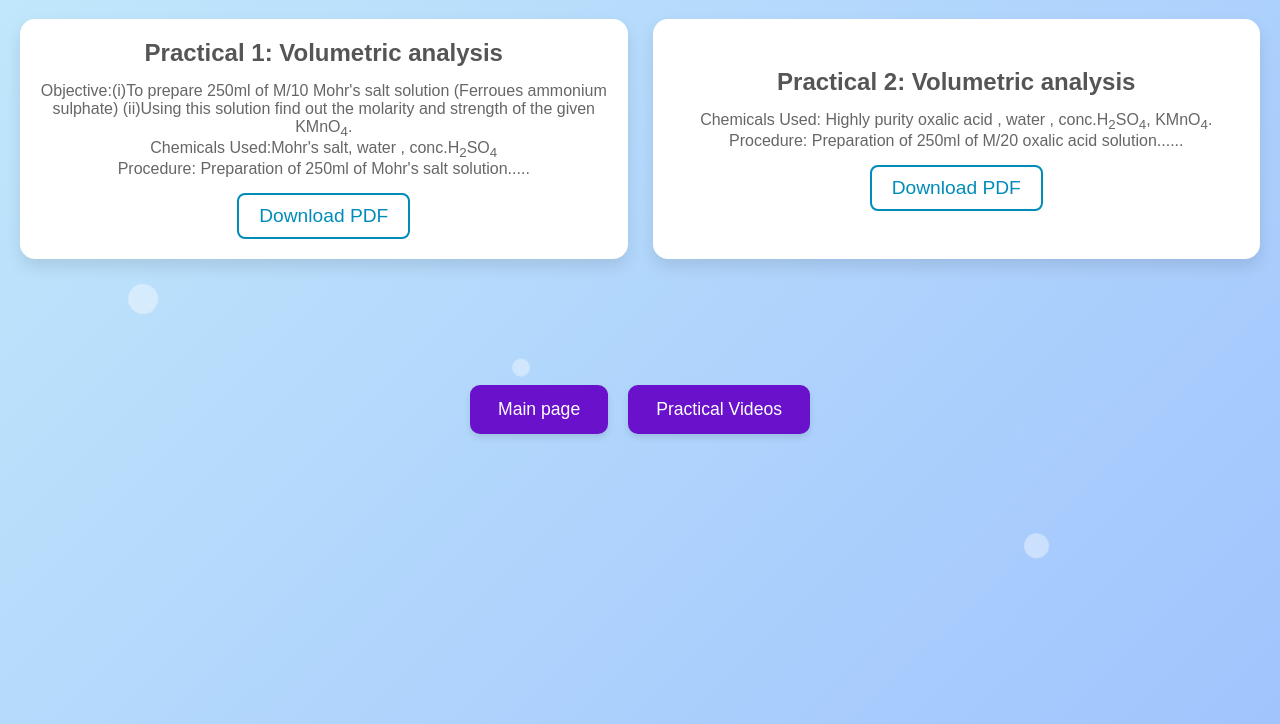
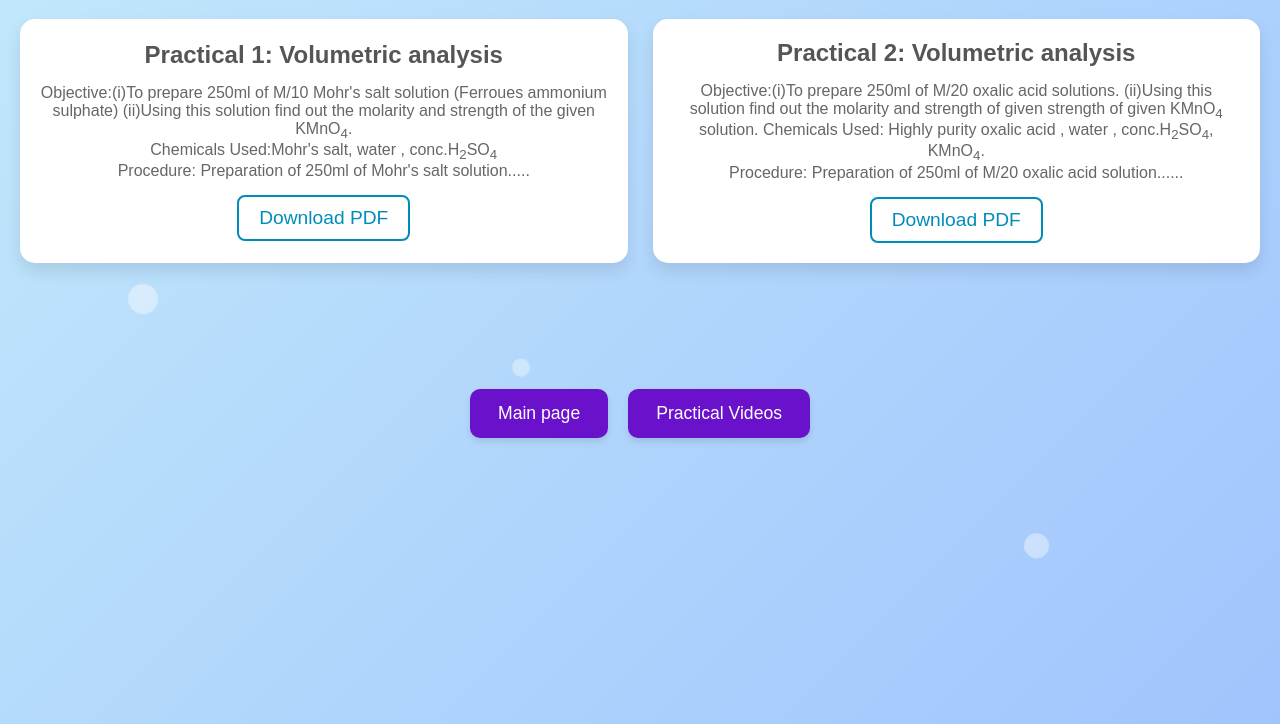
Before and after one commit to Sid849/Chemistry-practical, a plain HTML site: page Practical work.html in a window 1280 px wide. Shown: the part 116-840 px from the top of the page. Drawn offline with Linux system fonts and the light colour scheme.

Commit message:
Update Practical work.html

```diff
--- a/Practical work.html
+++ b/Practical work.html
@@ -252,6 +252,8 @@
     <div class="practical-card">
       <div class="practical-title">Practical 2: Volumetric analysis</div>
       <div class="practical-description">
+        Objective:(i)To prepare 250ml of M/20 oxalic acid solutions.
+                  (ii)Using this solution find out the molarity and strength of given strength of given KMnO<sub>4</sub> solution.
         Chemicals Used: Highly purity oxalic acid , water , conc.H<sub>2</sub>SO<sub>4</sub>, KMnO<sub>4</sub>. <br>
         Procedure: Preparation of 250ml of M/20 oxalic acid solution......
       </div>
```
